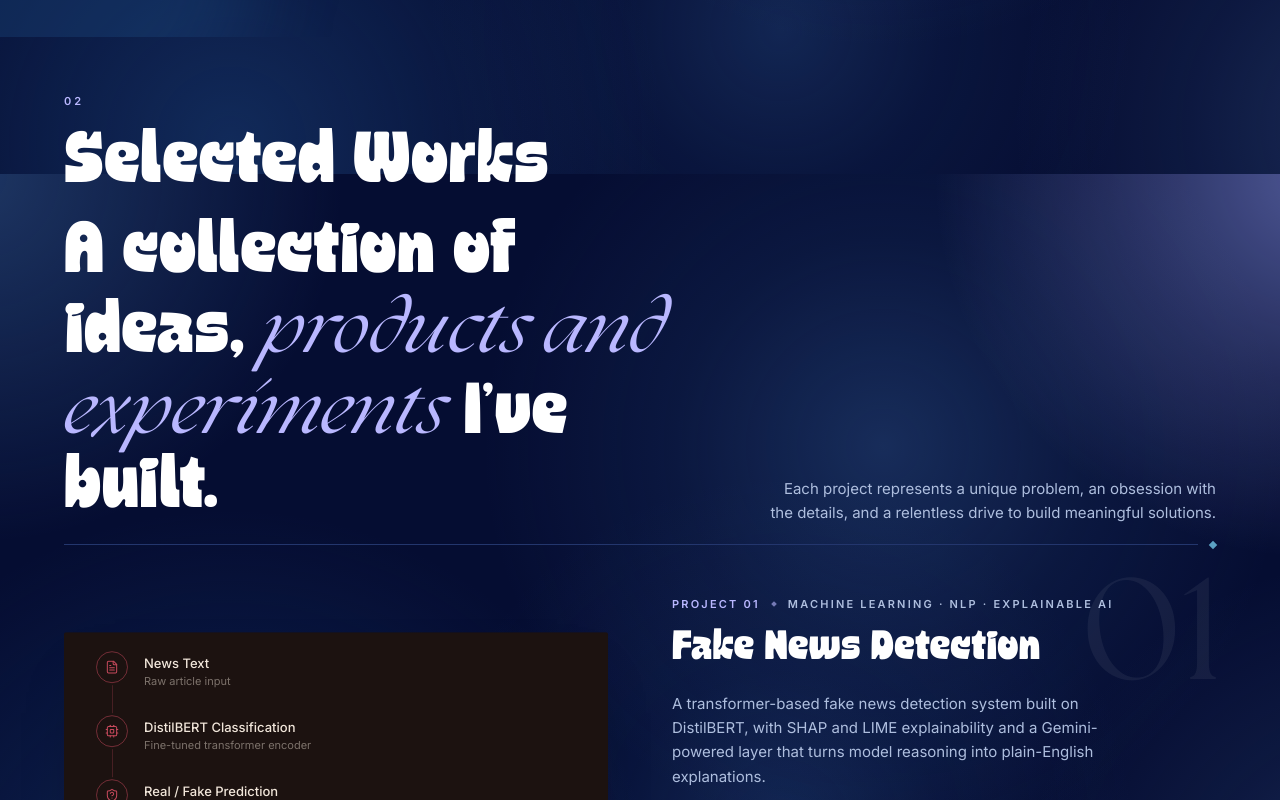
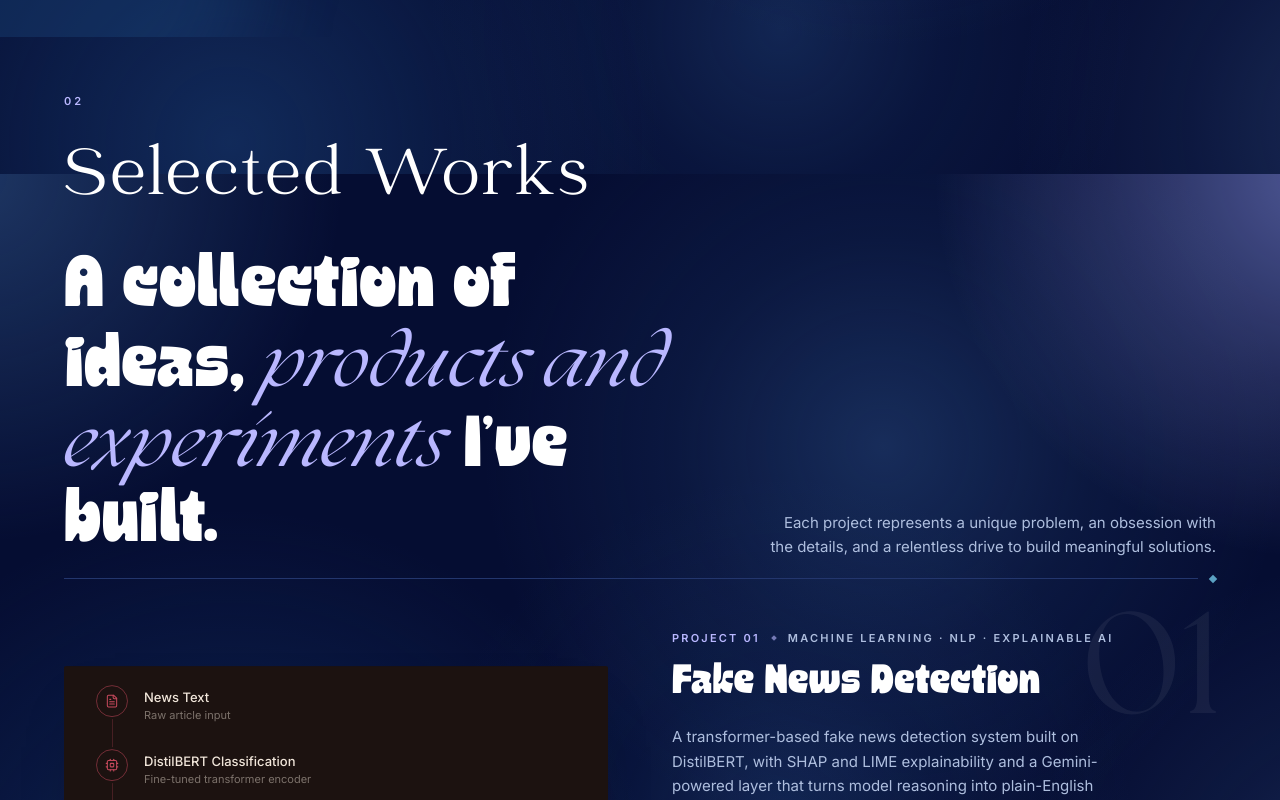
Before and after one commit to trisha29807-del/Portfolio-Trisha, a React (Vite) app: page / in a window 1280 px wide. Shown: the part 1500-2300 px from the top of the page. Built offline with nearby package versions, Linux system fonts and the light colour scheme; the HTML template or start-up script is replaced by a standard one.

Commit message:
Match Selected Works font with About Me heading

```diff
--- a/src/components/Work/WorkSection.tsx
+++ b/src/components/Work/WorkSection.tsx
@@ -44,7 +44,7 @@ export function WorkSection() {
             <span className="text-[11px] font-semibold tracking-[0.28em] uppercase text-[#B9B7FF] dark:text-[#B9B7FF]">
               02
             </span>
-            <h2 className="mt-4 font-boldfat text-[clamp(2.5rem,6vw,4.5rem)] leading-[1.03] text-white dark:text-white">
+            <h2 className="mt-4 font-mager text-[clamp(2.5rem,6vw,4.5rem)] tracking-[0.04em] text-white dark:text-white">
               Selected Works
             </h2>
             <h2 className="mt-4 font-boldfat text-[clamp(2.5rem,6vw,4.5rem)] leading-[1.03] text-white dark:text-white">
```
